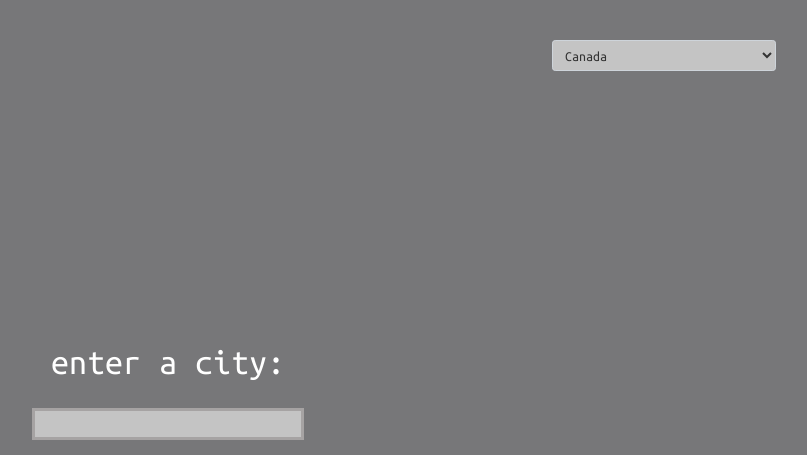
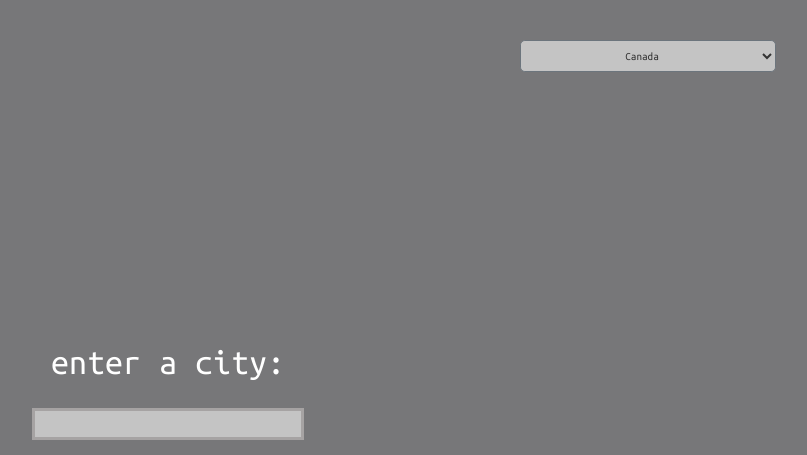
Before and after one commit to dylncheng/weather-app-new, a Flask app: page / in a window 1280 px wide. Shown: the top 455 px of the page, without its empty margins (472-1279 px from the left). Run offline with Flask 2, Linux system fonts and the light colour scheme; some libraries are stand-ins or nearby versions.

Commit message:
small patch

```diff
--- a/static/css/index.css
+++ b/static/css/index.css
@@ -58,7 +58,9 @@ input {
 
 
 #country {
-    width: 14rem;
+    width: 16rem;
+    height: 2rem;
+    font-size: 0.7rem;
     background: #C4C4C4;
     font-family: 'Ubuntu Mono', sans-serif;
     color: #333333;
--- a/templates/index.html
+++ b/templates/index.html
@@ -12,7 +12,7 @@
     <form action="{{  url_for('home')  }}" method="POST">
         <nav class="navbar">
 <!--            <a class="navbar-brand" href="#"><i class="fas fa-globe disabled"></i> :</a>-->
-            <select class="form-control form-control-sm" name="country" id="country">
+            <select class="form-control form-control-sm btn btn-secondary btn-lg dropdown-toggle" name="country" id="country">
                 {% for country in countries %}
                 {% if country == default %}
                 <option value="{{  country  }}" selected="selected">{{  country  }}</option>
```
